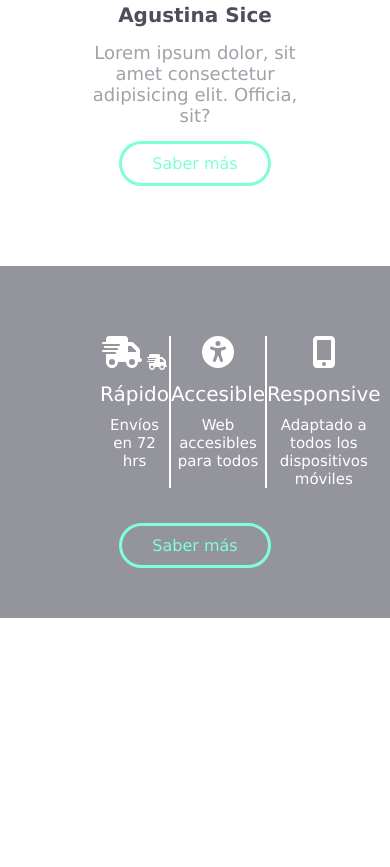
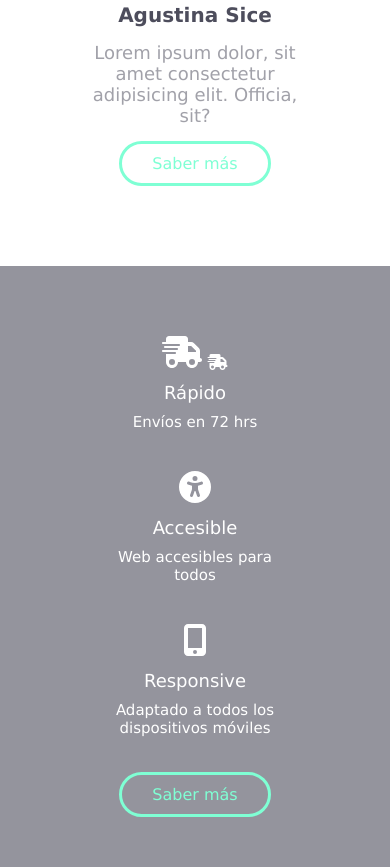
Before and after one commit to rominarg/corporate_website, a plain HTML site: page index.html in a window 390 px wide. Shown: the part 1596-2463 px from the top of the page. Before the commit the page ends 2214 px from the top, so only its background shows below. Drawn offline with Linux system fonts and the light colour scheme.

Commit message:
section iconos responsive

```diff
--- a/styles.css
+++ b/styles.css
@@ -157,9 +157,10 @@ left: 0;
 }
 #icono-mobile{
     border: none;
+    font-size: 18px;
 }
 .contenido-iconos div h4 {
-    font-size: 20px;
+    font-size: 18px;
     font-weight: normal;
     margin: 10px 0px;
 }
@@ -211,5 +212,12 @@ left: 0;
 #personas{
     flex-direction: column;
 }
-
+/*ICONOS*/
+.contenido-iconos{
+    flex-direction: column;
+    border: none;
 }
+.contenido-iconos div{
+    border: none;
+}
+}
```
